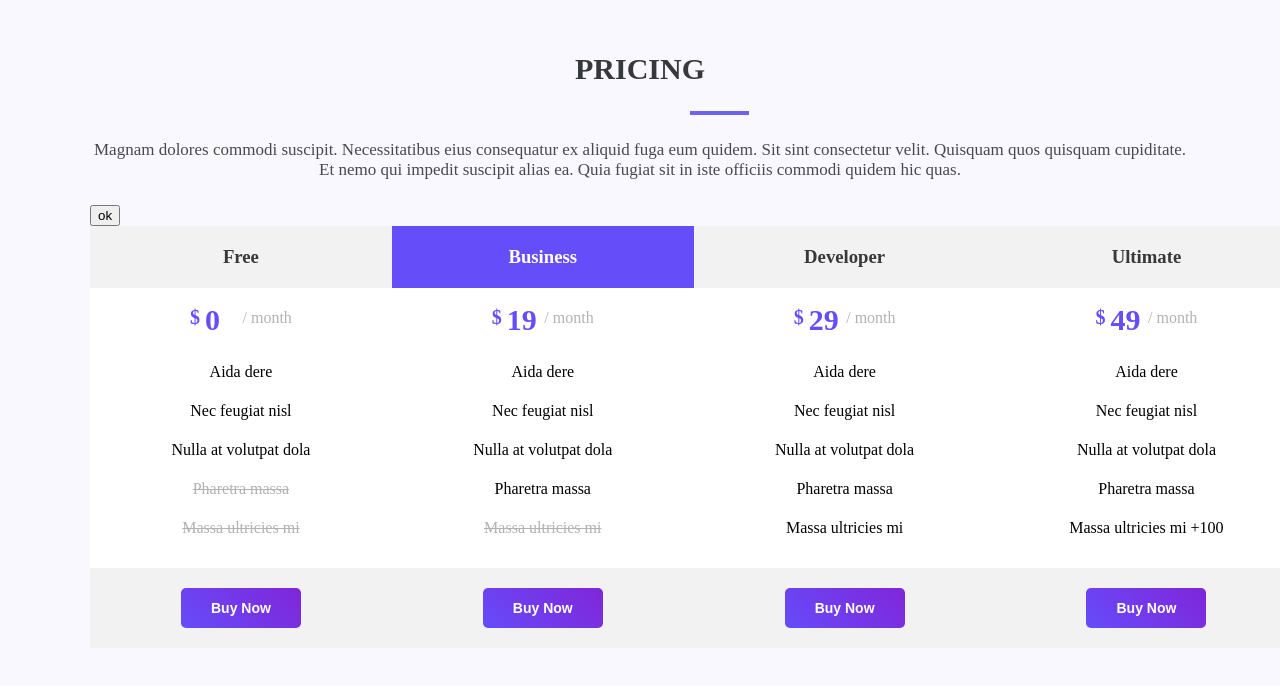
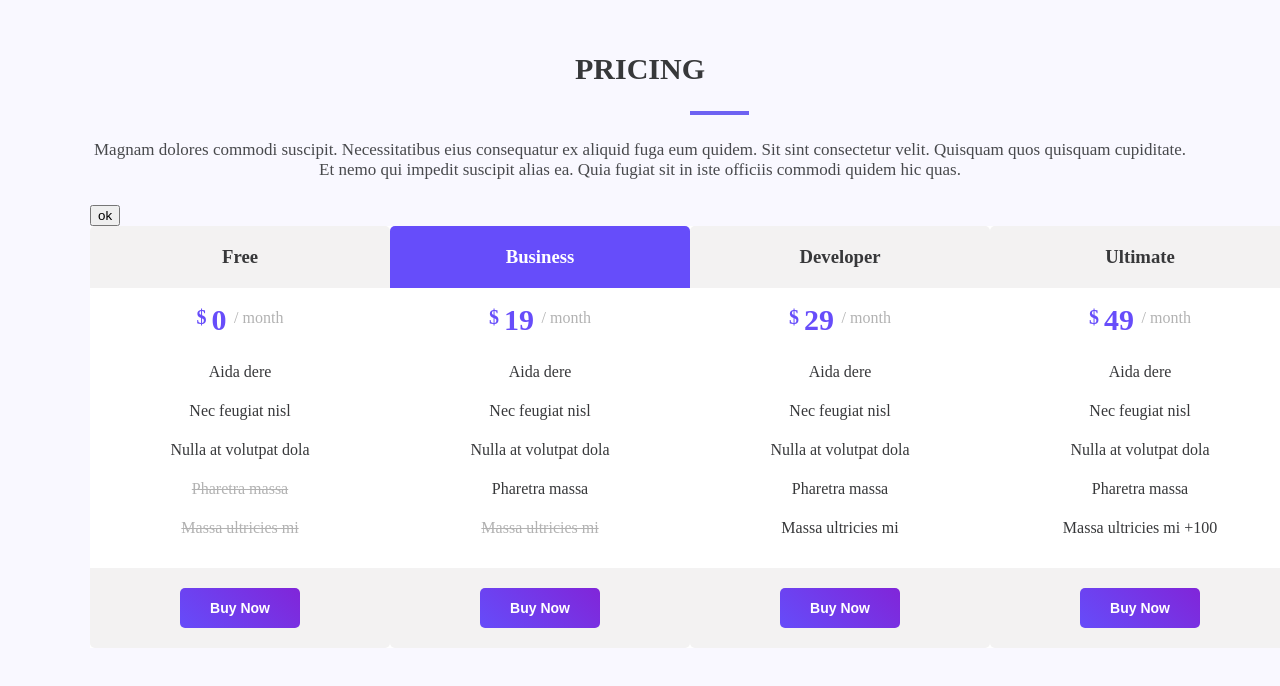
Before and after one commit to Ranya-Polisoidis/Projet_Dom_RP, a website with bundled scripts: page index.html in a window 1280 px wide. Shown: the part 5252-5938 px from the top of the page. Built offline with nearby package versions, Linux system fonts and the light colour scheme; files whose address does not match are found by name.

Commit message:
modif de ma section 7

```diff
--- a/index.html
+++ b/index.html
@@ -899,14 +899,14 @@
                 <!-- partie free -->
                 <div class="divPartieSoloMontantAllSection7">
 
-                    <div class="divPartieGrisAllSection7">
+                    <div class="divPartieGrisAllSection7 borderRadiusTopSection7">
                         <h3 class="h3AllSection7">Free</h3>
                     </div>
 
                     <div>
                         <div class="divMontantAllSection7">
                             <sup class="suppMontantAllSection7">$&nbsp;</sup>
-                            <p class="pMontantAllSection7">0&nbsp;&nbsp;&nbsp;</p>
+                            <p class="pMontantAllSection7">0&nbsp;</p>
                             <span class="spanMontantAllSection7">/&nbsp;month</span>
                         </div>
 
@@ -919,7 +919,7 @@
                         </div>
                     </div>
 
-                    <div class="divPartieGrisAllSection7">
+                    <div class="divPartieGrisAllSection7 borderRadiusBottomSection7">
                         <button class="btnBuyNowAllSection7">
                             <h2 class="h2BtnBuyNowSection7">Buy Now</h2>
                         </button>
@@ -930,7 +930,7 @@
                 <!-- partie business -->
                 <div class="divPartieSoloMontantAllSection7">
 
-                    <div class="divPartieGrisAllSection7 businessBgcMauve">
+                    <div class="divPartieGrisAllSection7 borderRadiusTopSection7 businessBgcMauve">
                         <h3 class="h3AllSection7 businessColorBlanc">Business</h3>
                     </div>
 
@@ -950,7 +950,7 @@
                         </div>
                     </div>
 
-                    <div class="divPartieGrisAllSection7">
+                    <div class="divPartieGrisAllSection7 borderRadiusBottomSection7">
                         <button class="btnBuyNowAllSection7">
                             <h2 class="h2BtnBuyNowSection7">Buy Now</h2>
                         </button>
@@ -962,7 +962,7 @@
                 <!-- partie developer -->
                 <div class="divPartieSoloMontantAllSection7">
 
-                    <div class="divPartieGrisAllSection7">
+                    <div class="divPartieGrisAllSection7 borderRadiusTopSection7">
                         <h3 class="h3AllSection7">Developer</h3>
                     </div>
 
@@ -982,7 +982,7 @@
                         </div>
                     </div>
 
-                    <div class="divPartieGrisAllSection7">
+                    <div class="divPartieGrisAllSection7 borderRadiusBottomSection7">
                         <button class="btnBuyNowAllSection7">
                             <h2 class="h2BtnBuyNowSection7">Buy Now</h2>
                         </button>
@@ -994,7 +994,7 @@
                 <!-- partie ultimate -->
                 <div class="divPartieSoloMontantAllSection7">
 
-                    <div class="divPartieGrisAllSection7">
+                    <div class="divPartieGrisAllSection7 borderRadiusTopSection7">
                         <h3 class="h3AllSection7">Ultimate</h3>
                     </div>
 
@@ -1014,7 +1014,7 @@
                         </div>
                     </div>
 
-                    <div class="divPartieGrisAllSection7">
+                    <div class="divPartieGrisAllSection7 borderRadiusBottomSection7">
                         <button class="btnBuyNowAllSection7">
                             <h2 class="h2BtnBuyNowSection7">Buy Now</h2>
                         </button>
--- a/src/js/modules/section7.js
+++ b/src/js/modules/section7.js
@@ -19,7 +19,7 @@ let spanMontant4=spanMontantAllSection7[3]
 
 
 btnMonthYearSection7.addEventListener("click", function () {
-    pMontant1.innerHTML="0&nbsp;&nbsp;"
+    pMontant1.innerHTML="0&nbsp;"
     pMontant2.innerHTML="190&nbsp;"
     pMontant3.innerHTML="290&nbsp;"
     pMontant4.innerHTML="490&nbsp;"
@@ -31,7 +31,7 @@ btnMonthYearSection7.addEventListener("click", function () {
 
     btnMonthYearSection7.addEventListener("click", function () {
         if(pMontant2.innerHTML=="190&nbsp;"){
-            pMontant1.innerHTML="0&nbsp;&nbsp;"
+            pMontant1.innerHTML="0&nbsp;"
             pMontant2.innerHTML="19&nbsp;"
             pMontant3.innerHTML="29&nbsp;"
             pMontant4.innerHTML="49&nbsp;"
@@ -42,7 +42,7 @@ btnMonthYearSection7.addEventListener("click", function () {
             spanMontant4.innerHTML="/&nbsp;month"
 
         } else {
-            pMontant1.innerHTML="0&nbsp;&nbsp;"
+            pMontant1.innerHTML="0&nbsp;"
             pMontant2.innerHTML="190&nbsp;"
             pMontant3.innerHTML="290&nbsp;"
             pMontant4.innerHTML="490&nbsp;"
--- a/src/scss/modules/_section7.scss
+++ b/src/scss/modules/_section7.scss
@@ -23,11 +23,20 @@
 .divPartieGrisAllSection7 {
     background-color: rgb(243, 242, 242);
 
-    display: flex;
-    align-items: center;
-    justify-content: center;
+    text-align: center;
     padding-top: 20px; // (j'ai du enlever au .h3AllSection7 son margin
     padding-bottom: 20px;
+
+    padding-right: 90px;
+    padding-left:90px;
+}
+
+.borderRadiusTopSection7{
+    border-radius: 5px 5px 0px 0px;
+}
+
+.borderRadiusBottomSection7{
+    border-radius: 0px 0px 5px 5px;
 }
 
 .h3AllSection7 {
@@ -36,12 +45,10 @@
 }
 
 
-.divMontantAllSection7 { // ici j'ai mis mes padding pour pouvoir au partie grise de ce mettre ainsi
+.divMontantAllSection7 {
     display: flex;
     align-items: center;
     justify-content: center;
-    padding-right: 100px;
-    padding-left:100px;
 }
 
 .suppMontantAllSection7 {
@@ -71,11 +78,7 @@
 .pTexteSection6{
     text-align: center;
     padding-bottom: 5px;
-}
-
-.ptexteBarrerSection6{
-    text-decoration: line-through;
-    color: rgb(178, 178, 178);
+    color:rgb(55, 56, 58);
 }
 
 .btnBuyNowAllSection7 {
@@ -102,8 +105,12 @@
 }
 
 
+// Variante
+.ptexteBarrerSection6{
+    text-decoration: line-through;
+    color: rgb(178, 178, 178);
+}
 
-// Variante
 .businessBgcMauve{
     background-color:rgba(86, 58, 250, 0.9) ;
 }
```
Also changed, not shown: public/css/app.css, 1 other file.
